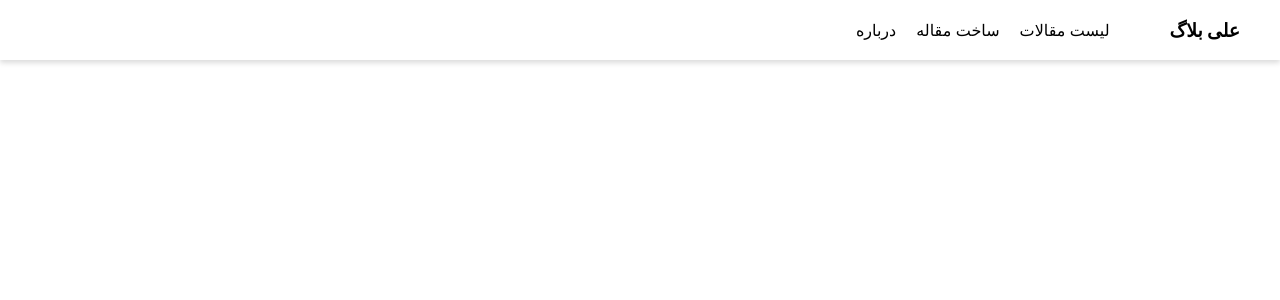
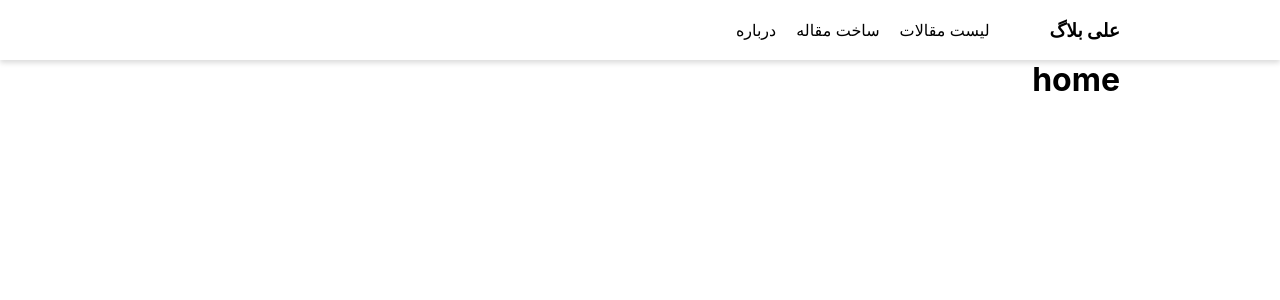
Before and after one commit to ahm1377/blog, a React (Create React App) app: page / in a window 1280 px wide. Shown: the top 300 px of the page. Built offline with nearby package versions, Linux system fonts and the light colour scheme.

Commit message:
make home page and edit components

```diff
--- a/src/App.jsx
+++ b/src/App.jsx
@@ -1,11 +1,9 @@
-import Footer from "./components/footer/Footer";
-import Navbar from "./components/navbar/Navbar";
+import Home from "./pages/home/Home"
 
 function App() {
   return (
     <div className="App">
-      <Navbar title="علی بلاگ"/>
-      {/* <Footer/> */}
+      <Home/>
     </div>
   );
 }
--- a/src/components/navbar/Navbar.jsx
+++ b/src/components/navbar/Navbar.jsx
@@ -3,6 +3,8 @@ import styled from "./Navbar.module.css"
 function Navbar(props){
   const title="علی بلاگ"
   return(
+    <div className={styled.headerWrapper}>
+      <div className="contaner">
         <div className={styled.header}>
           <h3>{props.title}</h3>
           <ul>
@@ -11,6 +13,8 @@ function Navbar(props){
             <li>درباره</li>
           </ul>
         </div>
+      </div>
+    </div>
     );
   }
 export default Navbar;
--- a/src/components/navbar/Navbar.module.css
+++ b/src/components/navbar/Navbar.module.css
@@ -1,12 +1,14 @@
+.headerWrapper{
+    box-shadow: 0px 3px 5px #ddd;
+}
 .header{
     text-align: center;
-    box-shadow: 0px 3px 5px #ddd;
+    /* box-shadow: 0px 3px 5px #ddd; */
     height: 60px;
     display: flex;
     justify-content: end;
     align-items: center;
     flex-direction: row-reverse;
-    padding: 0 40px;
 }
 .header ul{
     display: flex;
--- a/src/index.css
+++ b/src/index.css
@@ -16,3 +16,6 @@ h1,h2,h3,h4,h5,h6,p,ul{
   padding: 0;
   list-style: none;
 }
+.contaner{
+  padding: 0 160px;
+}
--- /dev/null
+++ b/src/pages/home/Home.jsx
@@ -0,0 +1,15 @@
+import Navbar from "../../components/navbar/Navbar"
+import Footer from "../../components/footer/Footer"
+
+function Home(){
+    return(
+        <div>
+            <Navbar title="علی بلاگ"/>
+            <div className="contaner">
+                <h1 style={{textAlign:"right"}}>home</h1>
+            </div>
+        </div>
+    )
+}
+
+export default Home
```
Lines whose indentation alone changed are shown as unchanged.
